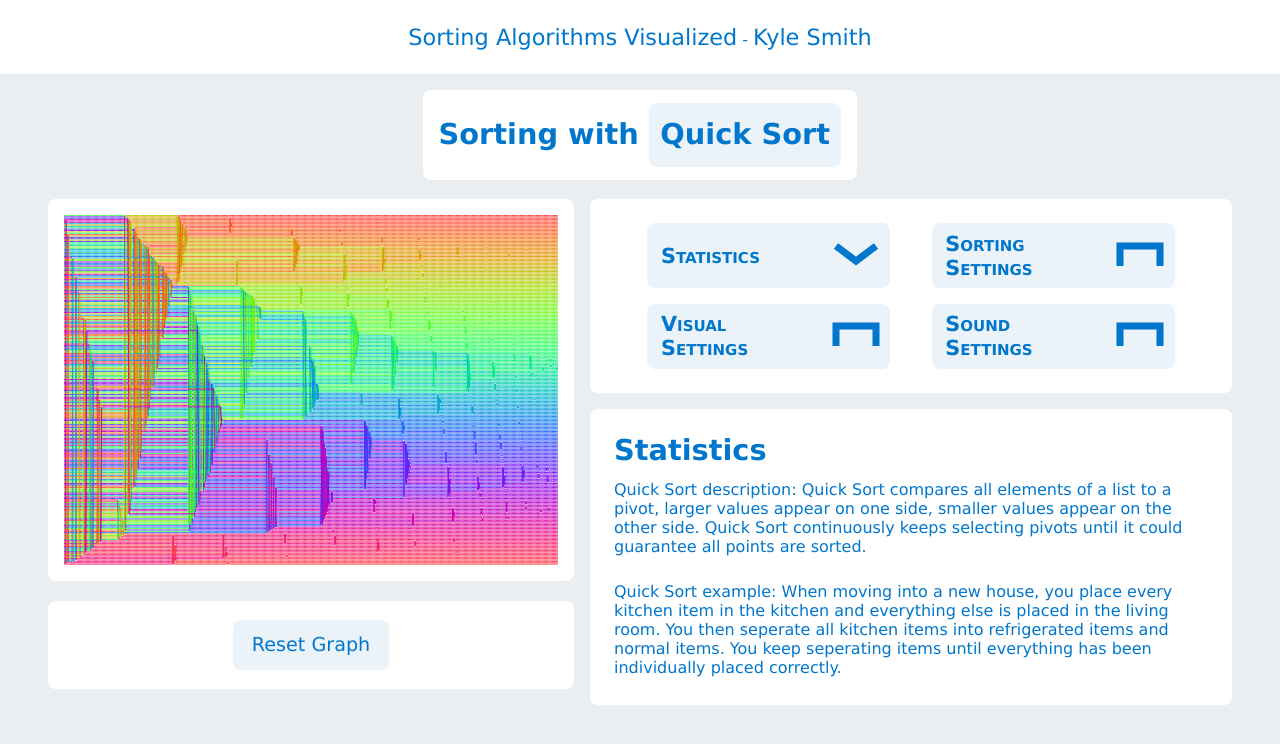
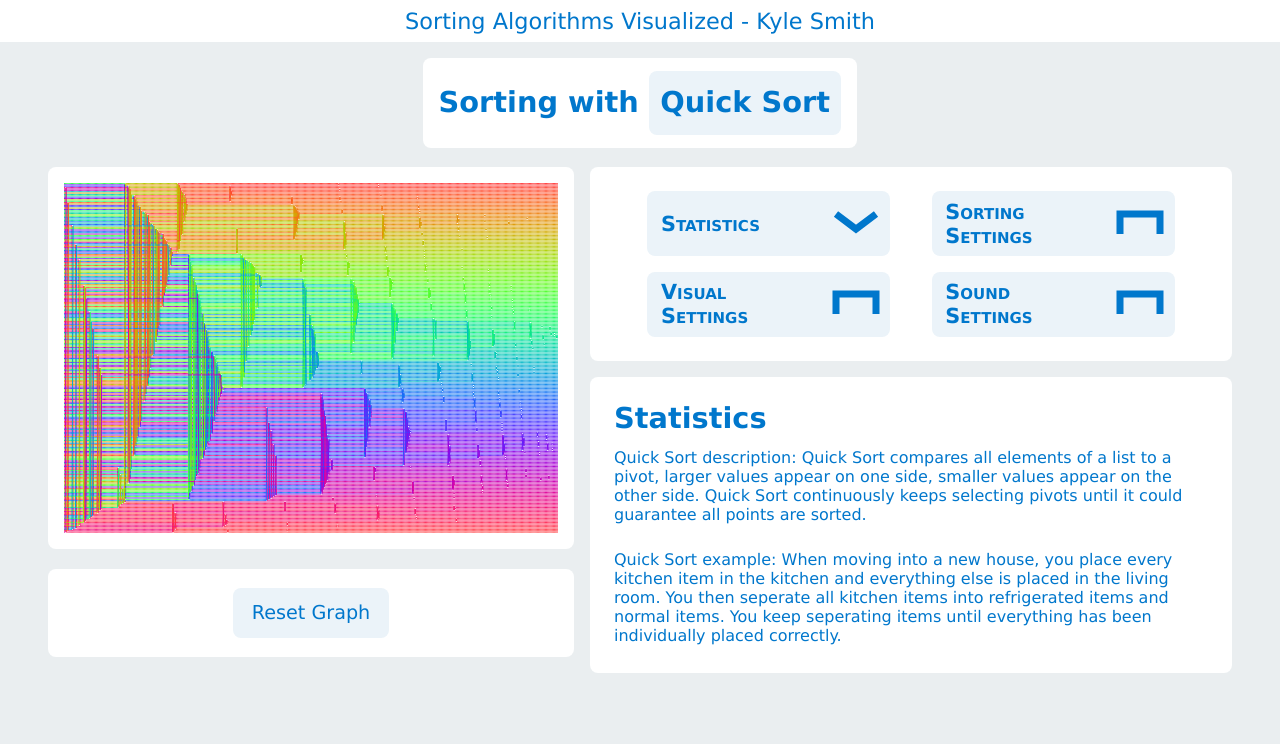
Before and after one commit to KyleSmith0905/Sorting-Algorithm, an Angular app: page / in a window 1280 px wide. Shown: the top 744 px of the page. Built offline with nearby package versions, Linux system fonts and the light colour scheme.

Commit message:
Fix: Fixed header not aligning the last part of the text

```diff
--- a/src/styles.css
+++ b/src/styles.css
@@ -37,11 +37,11 @@ header {
 	padding: 0.5em 1em;
 }
 
-#Title > a {
+#Title {
 	font-size: 1.4em;
+	text-align: center;
 	margin: 0;
 	padding: 0;
-	text-align: center;
 }
 
 #Title > a, .Button {
```
